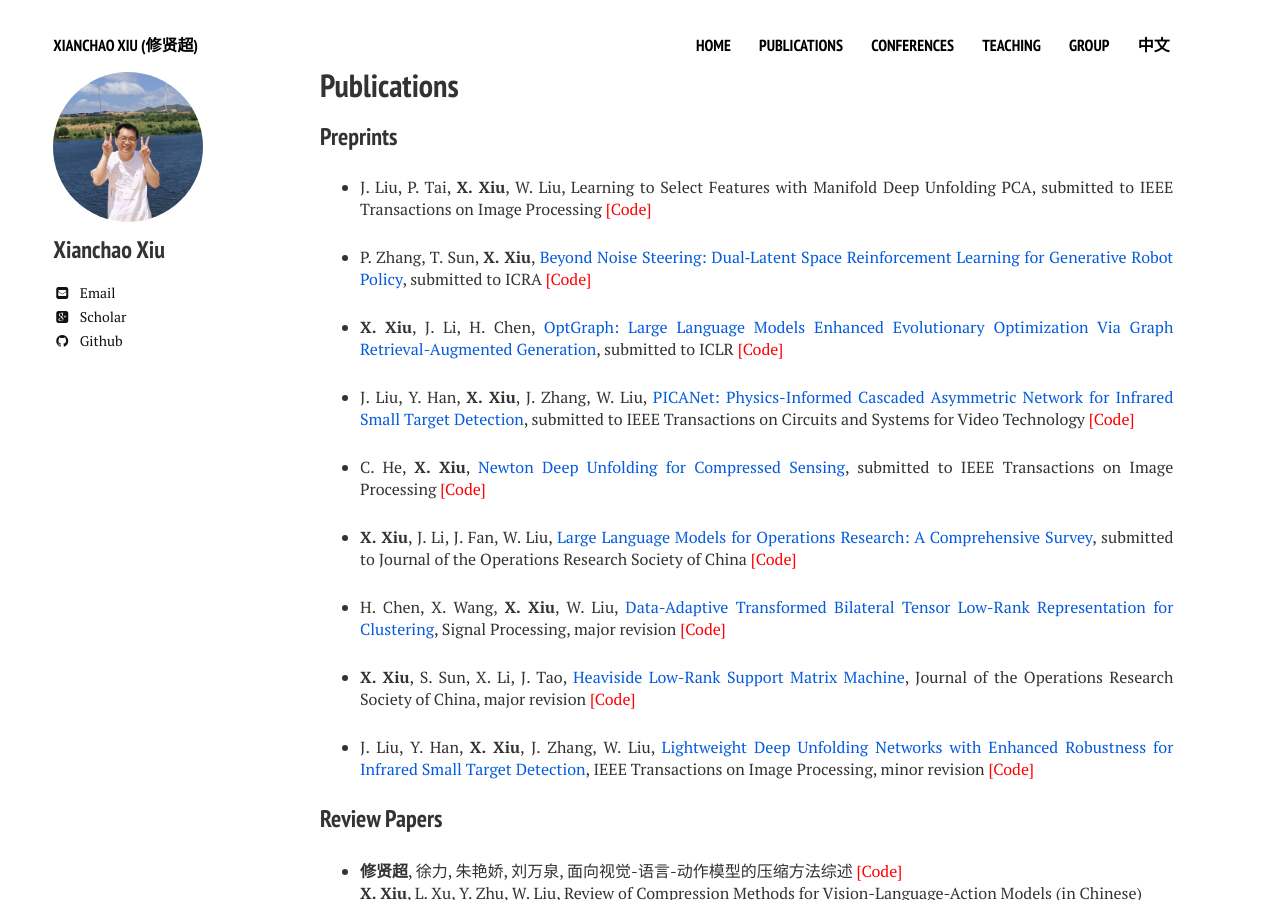
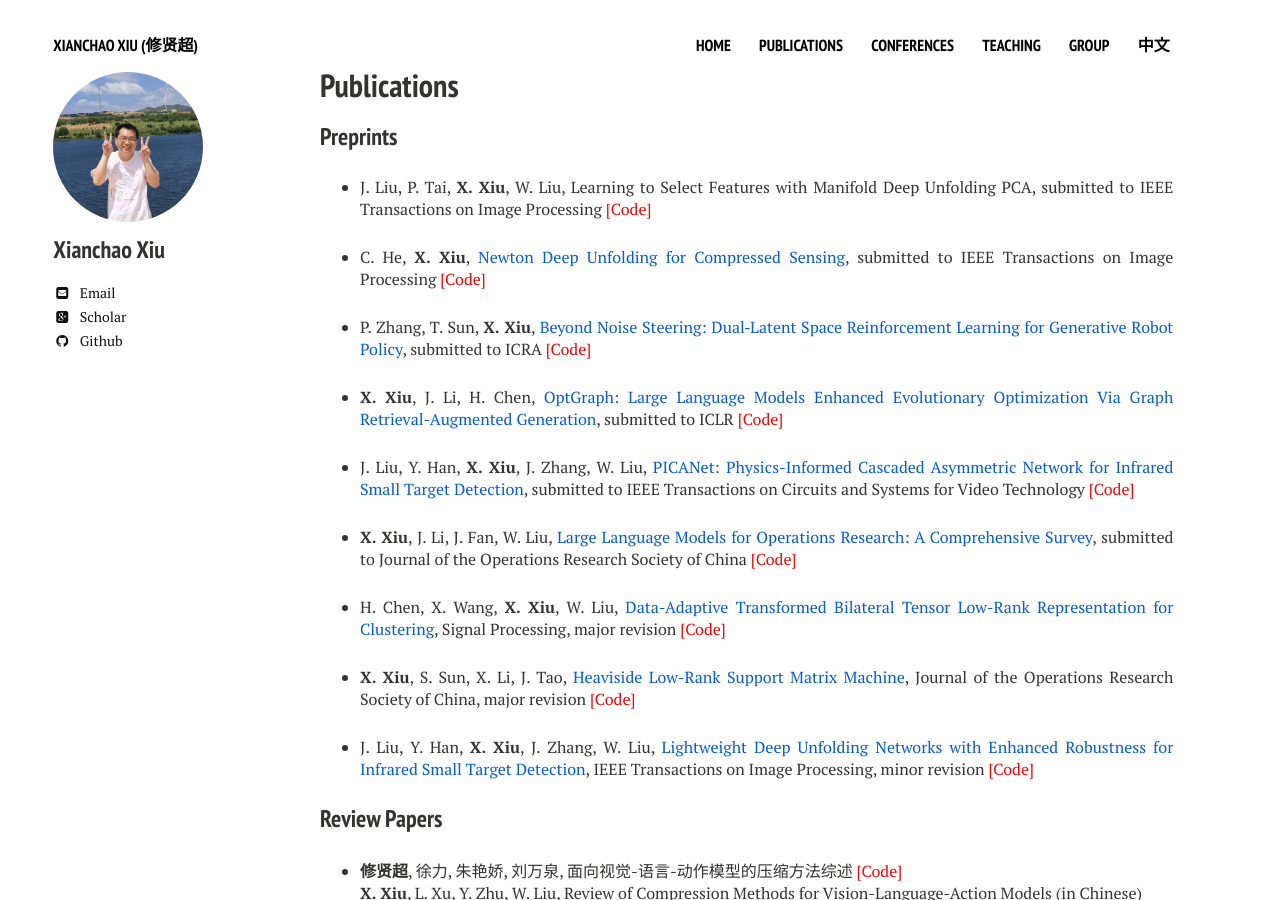
Before and after one commit to xianchaoxiu/xianchaoxiu.github.io, a Jekyll site: the page built from publications/index.md, in a window 1280 px wide and 900 px high. Built offline with Jekyll 4.4.1, drawn with Linux system fonts in a browser that asks for light colours; nearby versions of some CDN libraries.

Commit message:
Update index.md

```diff
--- a/publications/index.md
+++ b/publications/index.md
@@ -10,16 +10,15 @@ share: false
 
 ### Preprints
 
+* J. Liu, P. Tai, <b>X. Xiu</b>, W. Liu,  Learning to Select Features with Manifold Deep Unfolding PCA, submitted to IEEE Transactions on Image Processing <a href="https://github.com/xianchaoxiu/MDUFS" class="textlink" target="_blank" style="color: red;">[Code]</a>
 
-* J. Liu, P. Tai, <b>X. Xiu</b>, W. Liu,  Learning to Select Features with Manifold Deep Unfolding PCA, submitted to IEEE Transactions on Image Processing <a href="https://github.com/xianchaoxiu/MDUFS" class="textlink" target="_blank" style="color: red;">[Code]</a>
+* C. He, <b>X. Xiu</b>, <a href="https://arxiv.org/abs/2609.14391" class="textlink" target="_blank">Newton Deep Unfolding for Compressed Sensing</a>, submitted to IEEE Transactions on Image Processing <a href="https://github.com/xianchaoxiu/DNU-Net" class="textlink" target="_blank" style="color: red;">[Code]</a>
 
 * P. Zhang, T. Sun, <b>X. Xiu</b>, <a href="https://arxiv.org/abs/2609.11270" class="textlink" target="_blank">Beyond Noise Steering: Dual‑Latent Space Reinforcement Learning for Generative Robot Policy</a>, submitted to ICRA <a href="https://github.com/xianchaoxiu/DLSRL" class="textlink" target="_blank" style="color: red;">[Code]</a>
 
 * <b>X. Xiu</b>, J. Li, H. Chen, <a href="https://arxiv.org/abs/2607.27918" class="textlink" target="_blank">OptGraph: Large Language Models Enhanced Evolutionary Optimization Via Graph Retrieval-Augmented Generation</a>, submitted to ICLR <a href="https://github.com/xianchaoxiu/OptGraph" class="textlink" target="_blank" style="color: red;">[Code]</a>
 
 * J. Liu, Y. Han, <b>X. Xiu</b>, J. Zhang, W. Liu, <a href="https://arxiv.org/abs/2609.07515" class="textlink" target="_blank">PICANet: Physics-Informed Cascaded Asymmetric Network for Infrared Small Target Detection</a>,  submitted to IEEE Transactions on Circuits and Systems for Video Technology <a href="https://github.com/xianchaoxiu/PICANet" class="textlink" target="_blank" style="color: red;">[Code]</a>
-
-* C. He, <b>X. Xiu</b>, <a href="https://arxiv.org/abs/2609.14391" class="textlink" target="_blank">Newton Deep Unfolding for Compressed Sensing</a>, submitted to IEEE Transactions on Image Processing <a href="https://github.com/xianchaoxiu/DNU-Net" class="textlink" target="_blank" style="color: red;">[Code]</a>
 
 * <b>X. Xiu</b>, J. Li, J. Fan, W. Liu, <a href="https://arxiv.org/abs/2605.20849" class="textlink" target="_blank">Large Language Models for Operations Research: A Comprehensive Survey</a>, submitted to Journal of the Operations Research Society of China <a href="https://github.com/xianchaoxiu/LLM4OR" class="textlink" target="_blank" style="color: red;">[Code]</a>
 
```
